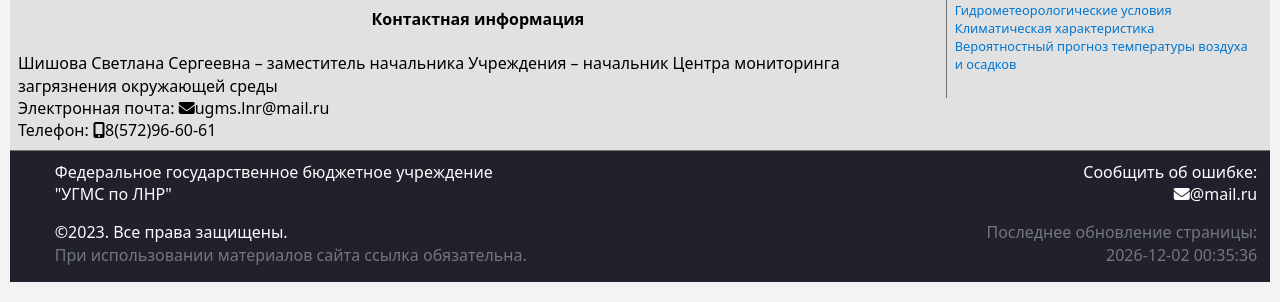
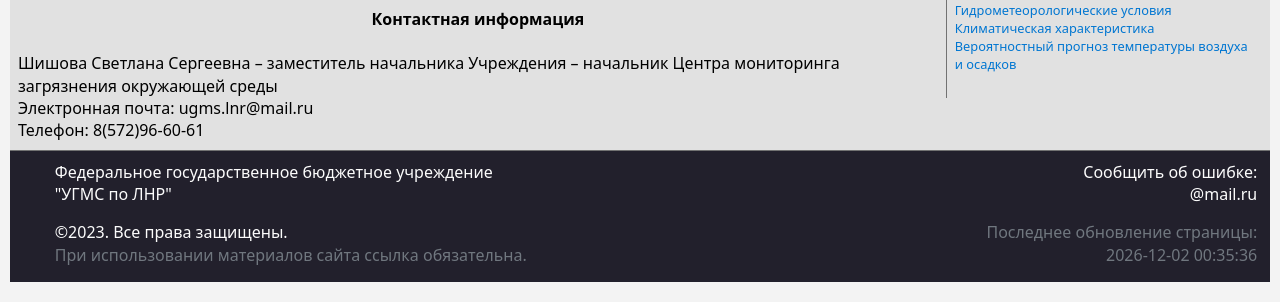
Before and after one commit to n1tr0xs/ugmslnr.ru, a PHP site: page /epm/index.php in a window 1280 px wide. Shown: the part 940-1242 px from the top of the page. Run offline with PHP 8.4, Linux system fonts and the light colour scheme; data that the repository does not hold is empty; some libraries are stand-ins or nearby versions.

Commit message:
font awesome mail and phone removed

```diff
--- a/about/contacts.php
+++ b/about/contacts.php
@@ -2,7 +2,6 @@
 <html lang="en" dir="ltr">
 <head>
   <meta charset="utf-8">
-  <script src="https://use.fontawesome.com/bd02b5ff79.js"></script>
   <link rel="stylesheet" href="/css/master.css">
   <title>Контакты</title>
 </head>
@@ -17,7 +16,7 @@
         </p>
         <p>
           <b> Электронная почта: </b>
-          <a href='mailto:ugms.lnr@mail.ru'><i class='fa fa-envelope' aria-hidden='true'></i>ugms.lnr@mail.ru</a>
+          <a href='mailto:ugms.lnr@mail.ru'>ugms.lnr@mail.ru</a>
         </p>
         <p>
           <b> Телефон (городской): </b>
--- a/about/history.php
+++ b/about/history.php
@@ -2,7 +2,6 @@
 <html lang="en" dir="ltr">
 <head>
   <meta charset="utf-8">
-  <script src="https://use.fontawesome.com/bd02b5ff79.js"></script>
   <link rel="stylesheet" href="/css/master.css">
   <title>Краткая историческая справка</title>
 </head>
--- a/epm/index.php
+++ b/epm/index.php
@@ -30,8 +30,8 @@
         <h4> Контактная информация </h4>
         <div>
           <div> Шишова Светлана Сергеевна – заместитель начальника Учреждения – начальник Центра мониторинга загрязнения окружающей среды  </div>
-          <div> Электронная почта: <a href='mailto:ugms.lnr@mail.ru'><i class='fa fa-envelope' aria-hidden='true'></i>ugms.lnr@mail.ru</a></div>
-          <div> Телефон: <a href='tel:8(572)96-60-61'><i class='fa fa-mobile' aria-hidden='true'></i>8(572)96-60-61</a></div>
+          <div> Электронная почта: <a href='mailto:ugms.lnr@mail.ru'>ugms.lnr@mail.ru</a></div>
+          <div> Телефон: <a href='tel:8(572)96-60-61'>8(572)96-60-61</a></div>
         </div>
       </div>
     </div>
--- a/includes/footer.php
+++ b/includes/footer.php
@@ -1,5 +1,4 @@
 <footer class='pc'>
-  <script src="https://use.fontawesome.com/bd02b5ff79.js" defer></script>
   <link rel="stylesheet" href="/css/footer.css">
   <div id='row1'>
     <div id='company'>
@@ -8,7 +7,7 @@
     </div>
     <div id='footer-contacts'>
       <p> Сообщить об ошибке: </p>
-      <p> <a href='mailto:@mail.ru'> <i class='fa fa-envelope' aria-hidden='true'></i>@mail.ru </a> </p>
+      <p> <a href='mailto:@mail.ru'> @mail.ru </a> </p>
     </div>
   </div>
   <div id='row2'>
```
